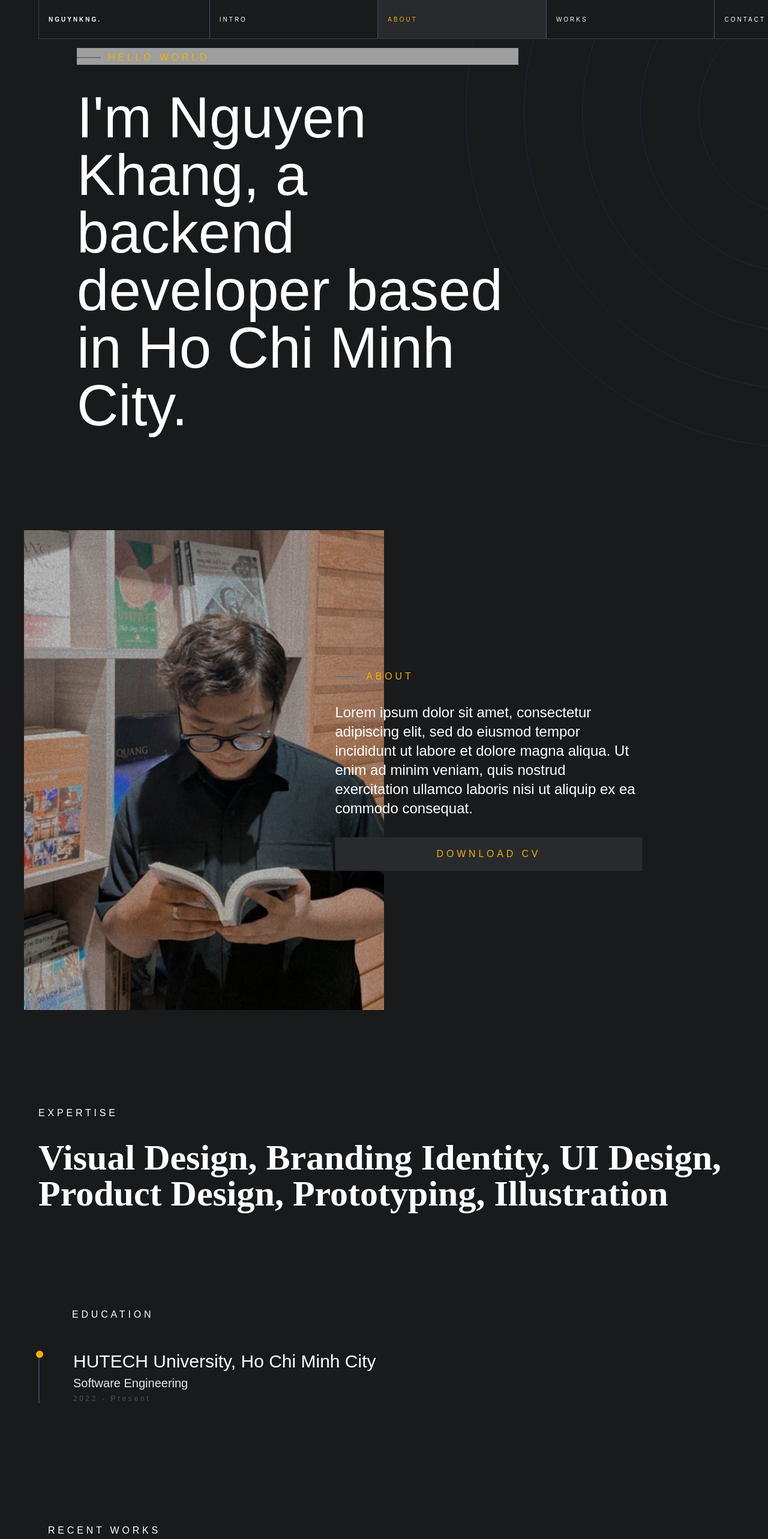
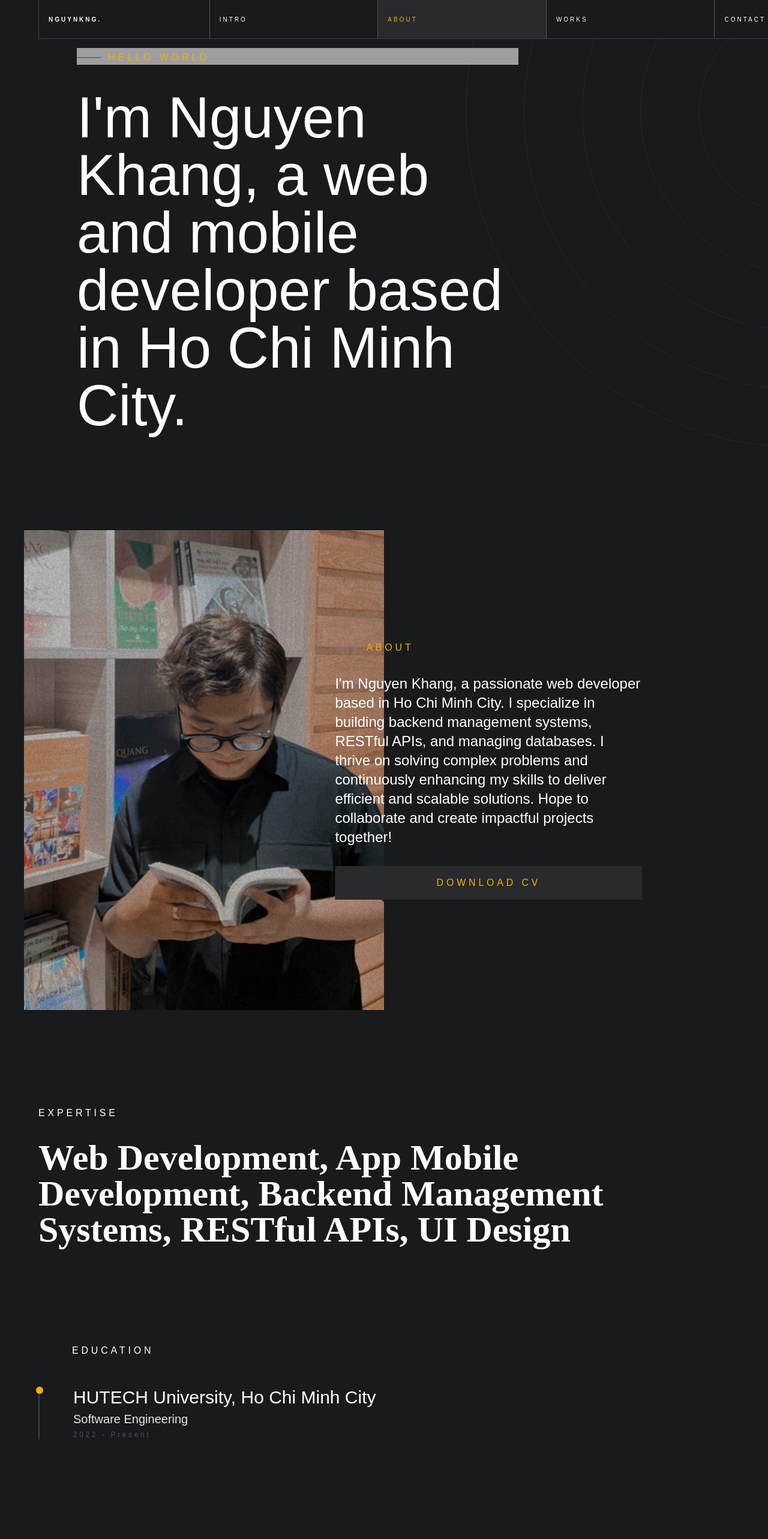
Before and after one commit to NguynKng/My-Porfolio, a React (Vite) app: page / in a window 1280 px wide. Shown: the top 2566 px of the page at 60% size. Built offline with nearby package versions, Linux system fonts and the light colour scheme; grey boxes are pictures that could not be loaded.

Commit message:
fix information

```diff
--- a/src/components/About.tsx
+++ b/src/components/About.tsx
@@ -22,7 +22,7 @@ export default function About() {
               ABOUT
             </h1>
             <p className="text-white mt-8 text-lg md:text-2xl font-medium">
-              Lorem ipsum dolor sit amet, consectetur adipiscing elit, sed do eiusmod tempor incididunt ut labore et dolore magna aliqua. Ut enim ad minim veniam, quis nostrud exercitation ullamco laboris nisi ut aliquip ex ea commodo consequat.
+                I'm Nguyen Khang, a passionate web developer based in Ho Chi Minh City. I specialize in building backend management systems, RESTful APIs, and managing databases. I thrive on solving complex problems and continuously enhancing my skills to deliver efficient and scalable solutions. Hope to collaborate and create impactful projects together!
             </p>
             <button className="w-full tracking-[0.3em] bg-[#282a2e] hover:bg-white hover:text-black text-yellow-500 text-center py-4 mt-8 cursor-pointer">
               DOWNLOAD CV
@@ -35,7 +35,7 @@ export default function About() {
       <div className="max-w-6xl mx-auto mt-20">
         <h1 className="tracking-[0.3em] text-white">EXPERTISE</h1>
         <p className="mt-8 text-3xl md:text-5xl lg:text-6xl font-bold text-white font-[DM_Serif_Display]">
-          Visual Design, Branding Identity, UI Design, Product Design, Prototyping, Illustration
+          Web Development, App Mobile Development, Backend Management Systems, RESTful APIs, UI Design
         </p>
       </div>
 
--- a/src/components/Footer.tsx
+++ b/src/components/Footer.tsx
@@ -3,7 +3,7 @@ export default function Footer(){
         <div className="border-t-[1px] border-gray-700 h-40 px-4">
             <div className="max-w-6xl mx-auto h-full flex flex-wrap items-center justify-between">
                 <div className="text-gray-500 text-xs tracking-[0.3em]">
-                    © 2024 NGUYNKNG. All rights reserved.
+                    © 2025 NGUYNKNG. All rights reserved.
                 </div>
                 <div className="text-gray-500 text-xs tracking-[0.3em]">
                     Made with ❤️ by NGUYNKNG.
--- a/src/components/Intro.tsx
+++ b/src/components/Intro.tsx
@@ -34,7 +34,7 @@ export default function Intro() {
         </div>
         <div className="text-white mt-10">
           <p className="lg:text-8xl text-4xl font-medium">
-            {`I'm Nguyen Khang, a backend developer based in
+            {`I'm Nguyen Khang, a web and mobile developer based in
             Ho Chi Minh City.`}
           </p>
         </div>
```
